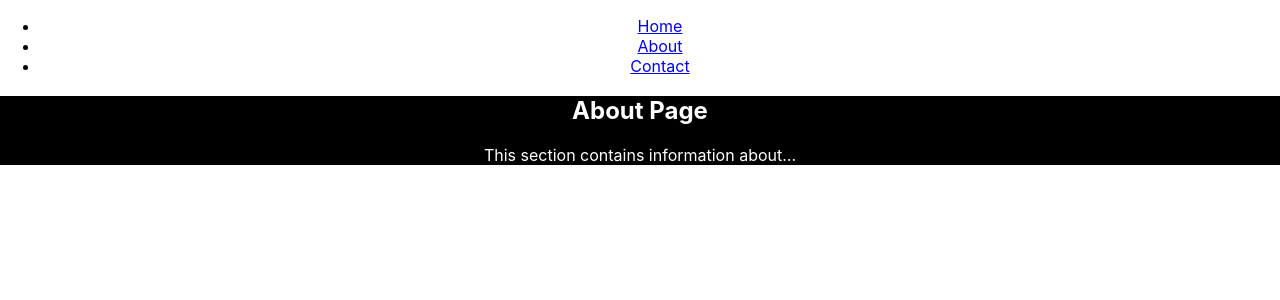
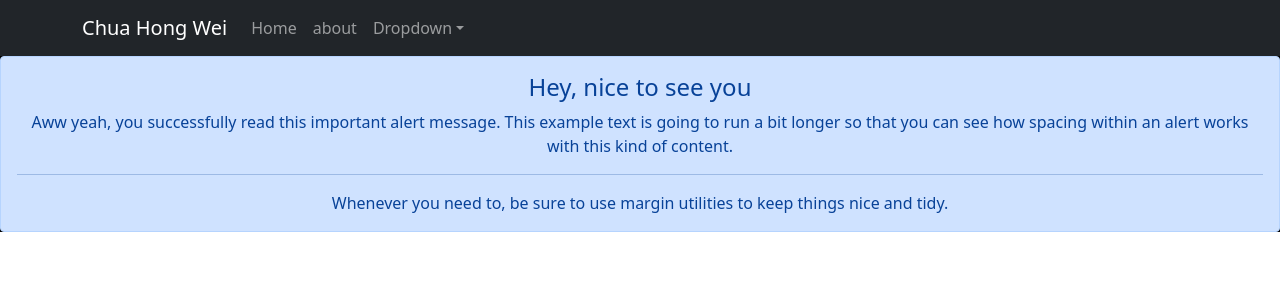
Before and after one commit to MrHunte96/myResume, a React (Create React App) app: page /#/about in a window 1280 px wide. Shown: the top 300 px of the page. Built offline with nearby package versions, Linux system fonts and the light colour scheme.

Commit message:
Re-organize files

```diff
--- a/package.json
+++ b/package.json
@@ -7,7 +7,9 @@
     "@testing-library/jest-dom": "^5.16.2",
     "@testing-library/react": "^12.1.3",
     "@testing-library/user-event": "^13.5.0",
+    "bootstrap": "^5.1.3",
     "react": "^17.0.2",
+    "react-bootstrap": "^2.2.0",
     "react-dom": "^17.0.2",
     "react-router-dom": "^6.2.2",
     "react-scripts": "5.0.0",
--- a/src/About.jsx
+++ /dev/null
@@ -1,22 +0,0 @@
-import React from 'react';
-
-const divStyle = {
-    color: 'white',
-    backgroundColor: 'black'
-};
-
-class About extends React.Component {
-
-    render() {
-        return (
-            <div style={divStyle}>
-                <h2>About Page</h2>
-                <main>
-                    <p>This section contains information about...</p>
-                </main>
-            </div>
-        )
-    }
-}
-
-export default About;
--- a/src/App.js
+++ /dev/null
@@ -1,35 +0,0 @@
-import './App.css';
-import React from 'react';
-import { Route, Routes, Link } from "react-router-dom";
-import About from './About';
-import Home from './Home';
-
-class App extends React.Component {
-  render() {
-    return (
-      <div className="App">
-        <div>
-          <nav>
-            <ul id="navigation">
-              <li>
-                <Link to="/">Home</Link>
-              </li>
-              <li>
-                <Link to="/about">About</Link>
-              </li>
-              <li>
-                <Link to="/contact">Contact</Link>
-              </li>
-            </ul>
-          </nav>
-        </div>
-        <Routes>
-          <Route exact path="/" element={<Home />} />
-          <Route path="/about" element={<About />} />
-        </Routes>
-      </div>
-    );
-  }
-}
-
-export default App;
--- /dev/null
+++ b/src/Components/NavigationBar.jsx
@@ -0,0 +1,44 @@
+import React from 'react';
+import { Route, Routes } from "react-router-dom";
+
+import NavDropdown from 'react-bootstrap/NavDropdown';
+import Navbar from 'react-bootstrap/Navbar';
+import Nav from 'react-bootstrap/Nav';
+import Container from 'react-bootstrap/Container';
+
+import Home from '../Pages/Home';
+import About from '../Pages/About';
+
+class NavigationBar extends React.Component {
+    render() {
+        return (
+            <div>
+                <Navbar bg="dark" variant="dark" expand="lg">
+                    <Container>
+                        <Navbar.Brand href="/#/">Chua Hong Wei</Navbar.Brand>
+                        <Navbar.Toggle aria-controls="basic-navbar-nav" />
+                        <Navbar.Collapse id="basic-navbar-nav">
+                            <Nav className="me-auto">
+                                <Nav.Link href="/#/">Home</Nav.Link>
+                                <Nav.Link href="/#/about">about</Nav.Link>
+                                <NavDropdown title="Dropdown" id="basic-nav-dropdown">
+                                    <NavDropdown.Item href="#action/3.1">Action</NavDropdown.Item>
+                                    <NavDropdown.Item href="#action/3.2">Another action</NavDropdown.Item>
+                                    <NavDropdown.Item href="#action/3.3">Something</NavDropdown.Item>
+                                    <NavDropdown.Divider />
+                                    <NavDropdown.Item href="#action/3.4">Separated link</NavDropdown.Item>
+                                </NavDropdown>
+                            </Nav>
+                        </Navbar.Collapse>
+                    </Container>
+                </Navbar>
+                <Routes>
+                    <Route exact path="/" element={<Home />} />
+                    <Route path="/about" element={<About />} />
+                </Routes>
+            </div>
+        );
+    }
+}
+
+export default NavigationBar;
--- /dev/null
+++ b/src/Pages/About.jsx
@@ -0,0 +1,37 @@
+import Alert from 'react-bootstrap/Alert';
+import React from 'react';
+
+import Nav from 'react-bootstrap/Nav';
+
+import Home from '../Pages/Home';
+import { Button } from 'bootstrap';
+
+const divStyle = {
+    color: 'white',
+    backgroundColor: 'black'
+};
+
+class About extends React.Component {
+
+    render() {
+        return (
+            <div style={divStyle}>
+                <Alert variant="primary">
+                <Alert.Heading>Hey, nice to see you</Alert.Heading>
+                <p>
+                    Aww yeah, you successfully read this important alert message. This example
+                    text is going to run a bit longer so that you can see how spacing within an
+                    alert works with this kind of content.
+                </p>
+                <hr />
+                <p className="mb-0">
+                    Whenever you need to, be sure to use margin utilities to keep things nice
+                    and tidy.
+                </p>
+                </Alert>
+            </div>
+        )
+    }
+}
+
+export default About;
--- /dev/null
+++ b/src/Pages/App.js
@@ -0,0 +1,15 @@
+import './App.css';
+import React from 'react';
+import NavigationBar from '../Components/NavigationBar';
+
+class App extends React.Component {
+  render() {
+    return (
+      <div className='App'>
+        <NavigationBar />
+      </div>
+    );
+  }
+}
+
+export default App;
--- a/src/Home.jsx
+++ b/src/Pages/Home.jsx
@@ -1,6 +1,5 @@
-import './App.css';
 import React from 'react';
-import logo from './logo.svg';
+import logo from '../logo.svg';
 
 class Home extends React.Component {
     render() {
--- a/src/index.js
+++ b/src/index.js
@@ -1,9 +1,10 @@
 import React from 'react';
 import ReactDOM from 'react-dom';
 import './index.css';
-import App from './App';
+import App from './Pages/App';
 import reportWebVitals from './reportWebVitals';
 import { HashRouter } from "react-router-dom";
+import 'bootstrap/dist/css/bootstrap.min.css';
 
 ReactDOM.render(
   <React.StrictMode>
```
Also changed, not shown: src/Pages/App.css (renamed from src/App.css), 1 other file (tests, documents, lock files or other folders).
